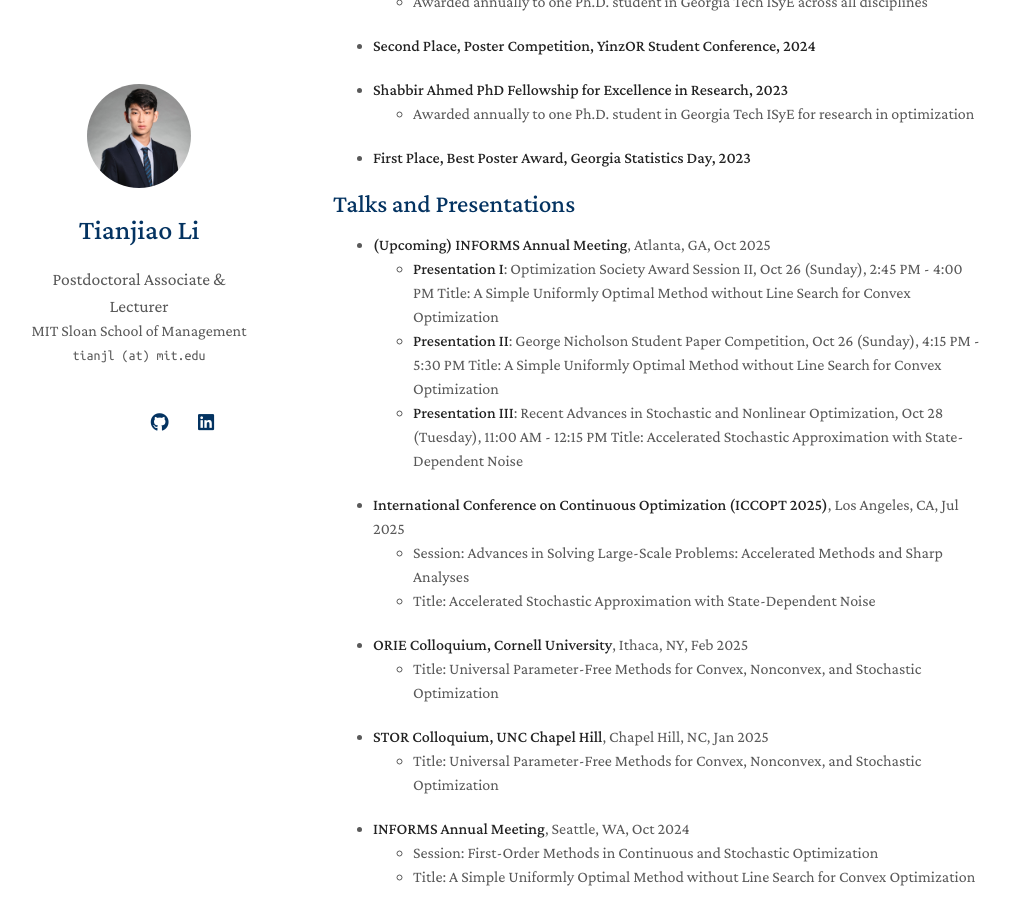
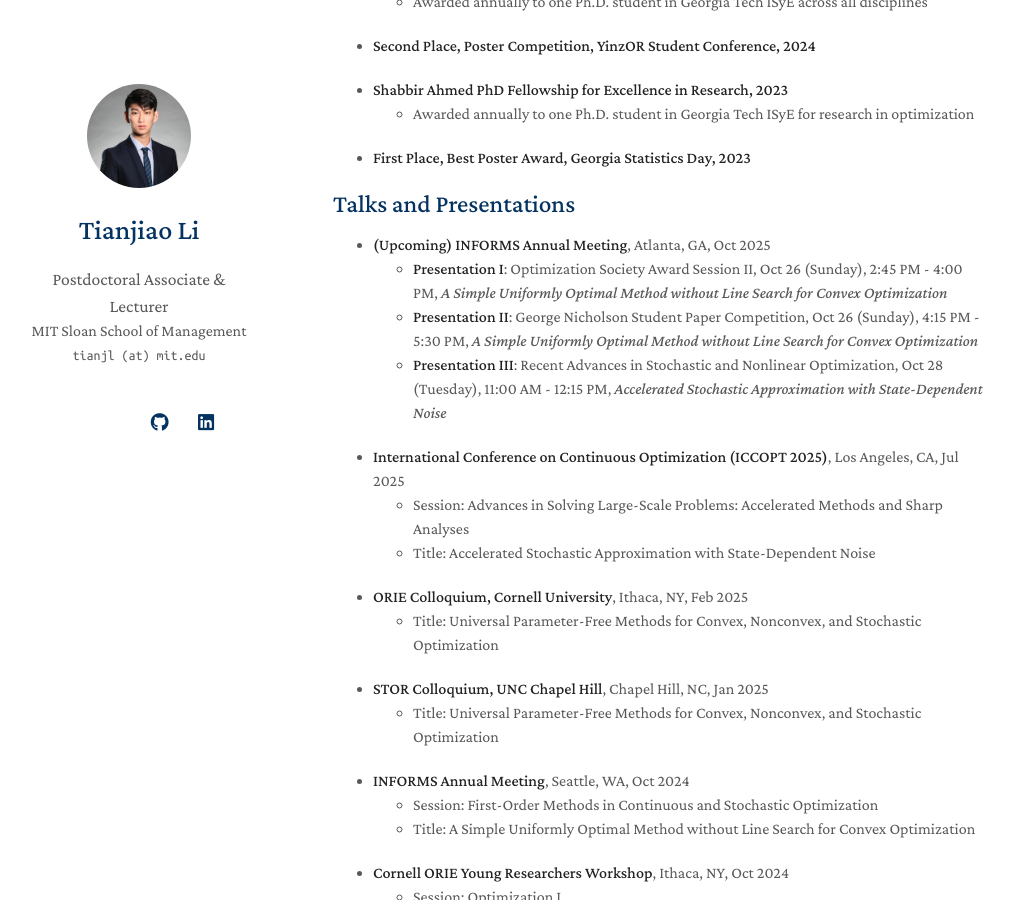
Before and after one commit to tli432/tli432.github.io, a Jekyll site: the page built from index.md, in a window 1280 px wide and 900 px high, scrolled down 2812 px. Shown: the whole window, without its empty margins (137-1151 px from the left). Built offline with Jekyll 4.4.1, drawn with Linux system fonts in a browser that asks for light colours; nearby versions of some CDN libraries; a style sheet for code colours, icons or effects is not loaded; our own code applies the rules of GitHub Pages for plain Markdown files; part of the change alters nothing that is shown.

Commit message:
Update index.md

```diff
--- a/index.md
+++ b/index.md
@@ -71,12 +71,12 @@ I am particularly interested in
 ## Talks and Presentations
 
 - **(Upcoming) INFORMS Annual Meeting**, Atlanta, GA, Oct 2025
-  - **Presentation I**: Optimization Society Award Session II, Oct 26 (Sunday), 2:45 PM - 4:00 PM
-  Title: A Simple Uniformly Optimal Method without Line Search for Convex Optimization
-  - **Presentation II**: George Nicholson Student Paper Competition, Oct 26 (Sunday), 4:15 PM - 5:30 PM
-  Title: A Simple Uniformly Optimal Method without Line Search for Convex Optimization
-  - **Presentation III**: Recent Advances in Stochastic and Nonlinear Optimization, Oct 28 (Tuesday), 11:00 AM - 12:15 PM
-  Title: Accelerated Stochastic Approximation with State-Dependent Noise
+  - **Presentation I**: Optimization Society Award Session II, Oct 26 (Sunday), 2:45 PM - 4:00 PM,
+  *A Simple Uniformly Optimal Method without Line Search for Convex Optimization*
+  - **Presentation II**: George Nicholson Student Paper Competition, Oct 26 (Sunday), 4:15 PM - 5:30 PM,
+  *A Simple Uniformly Optimal Method without Line Search for Convex Optimization*
+  - **Presentation III**: Recent Advances in Stochastic and Nonlinear Optimization, Oct 28 (Tuesday), 11:00 AM - 12:15 PM,
+  *Accelerated Stochastic Approximation with State-Dependent Noise*
 
 - **International Conference on Continuous Optimization (ICCOPT 2025)**, Los Angeles, CA, Jul 2025
   - Session: Advances in Solving Large-Scale Problems: Accelerated Methods and Sharp Analyses
```
